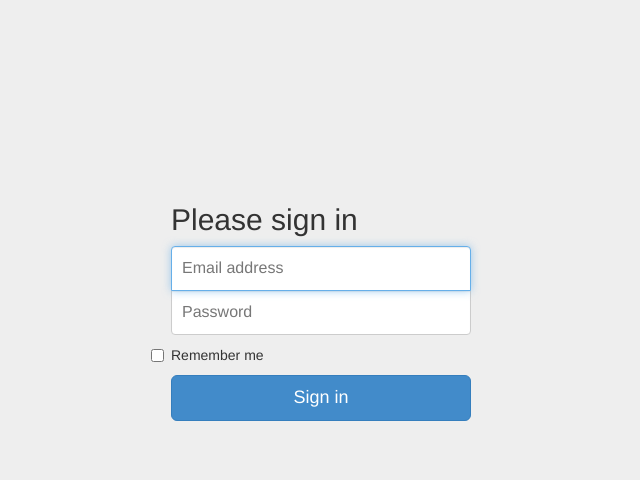
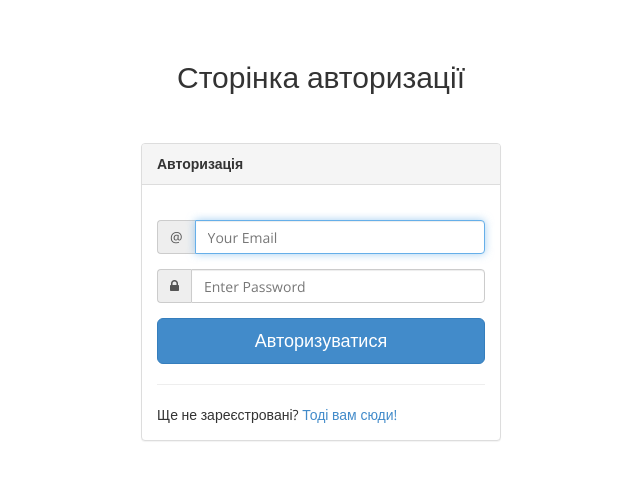
Before and after one commit to LogansUA/GPSBus, a PHP site: page /views/signin.php in a window 1280 px wide. Shown: the top 480 px of the page, without its empty margins (319-959 px from the left). Run offline with PHP 8.4, Linux system fonts and the light colour scheme.

Commit message:
edited the sign in page

```diff
--- a/views/signin.php
+++ b/views/signin.php
@@ -9,27 +9,45 @@
     <meta name="author" content="">
     <link rel="icon" href="../images/icon.png">
 
-    <title>GPSBus Signin</title>
+    <title>Авторизація</title>
 
     <!-- Bootstrap core CSS -->
     <link href="../css/bootstrap.css" rel="stylesheet">
-
-    <!-- Custom styles for this template -->
-    <link href="../css/signin.css" rel="stylesheet">
+    <!-- FONTAWESOME STYLE CSS -->
+    <link href="../css/font-awesome.min.css" rel="stylesheet" />
+    <!-- CUSTOM STYLE CSS -->
+    <link href="../css/style.css" rel="stylesheet" />
+    <!-- GOOGLE FONT -->
+    <link href='http://fonts.googleapis.com/css?family=Open+Sans' rel='stylesheet' type='text/css' />
 
     <script src="../js/ie-emulation-modes-warning.js"></script>
 </head>
 
 <body>
-    <div class="container form-borders">
+    <div class="container">
+        <div class="row text-center pad-top ">
+            <div class="col-md-12">
+                <h2>Сторінка авторизації</h2>
+            </div>
+        </div>
+        <div class="row  pad-top">
 
-        <form class="form-signin" role="form" method="POST" action="<?php echo $_SERVER['PHP_SELF']; ?>">
-            <h2 class="form-signin-heading">Please sign in</h2>
-            <input class="form-control" placeholder="Email address" autofocus="" type="email" name="email">
-            <input class="form-control" placeholder="Password" type="password" name="password">
-            <label class="checkbox">
-              <input value="remember-me" type="checkbox"> Remember me
-            </label>
+            <div class="col-md-4 col-md-offset-4 col-sm-6 col-sm-offset-3 col-xs-10 col-xs-offset-1">
+                <div class="panel panel-default">
+                    <div class="panel-heading">
+                        <strong>Авторизація</strong>
+                    </div>
+                    <div class="panel-body">
+                        <form class="form-signin" role="form" action="<?php echo $_SERVER['PHP_SELF']; ?>" method="post">
+                            <br/>
+                            <div class="form-group input-group">
+                                <span class="input-group-addon">@</span>
+                                <input type="text" class="form-control" autofocus="" placeholder="Your Email" name="email" />
+                            </div>
+                            <div class="form-group input-group">
+                                <span class="input-group-addon"><i class="fa fa-lock"  ></i></span>
+                                <input type="password" class="form-control" placeholder="Enter Password" name="password" />
+                            </div>
                             <?php
                             require_once('../assets/login.php');
 
@@ -44,17 +62,25 @@
                                     die();
                                 } else {
                                     ?>
+
                                     <div class="alert alert-danger" role="alert">
-                <strong>Oh snap!</strong> Wrong Email or Password.
+                                        <strong>Опа!</strong> Невірний Email, або пароль.
                                     </div>
+
                                 <?php
                                 }
                             }
                             ?>
-            <button class="btn btn-lg btn-primary btn-block" type="submit" name="sign_in" value="#">Sign in</button>
+                            <button class="btn btn-lg btn-primary btn-block" type="submit" name="sign_in" value="#">Авторизуватися</button>
+                            <hr />
+                            Ще не зареєстровані?  <a href="#" >Тоді вам сюди!</a>
                         </form>
+                    </div>
 
-    </div> <!-- /container -->
+                </div>
+            </div>
+        </div>
+    </div>
 
     <!-- IE10 viewport hack for Surface/desktop Windows 8 bug -->
     <script src="../js/ie10-viewport-bug-workaround.js"></script>
```
Also changed, not shown: index.php (+4 -3 lines). Lines whose indentation alone changed are shown as unchanged.
